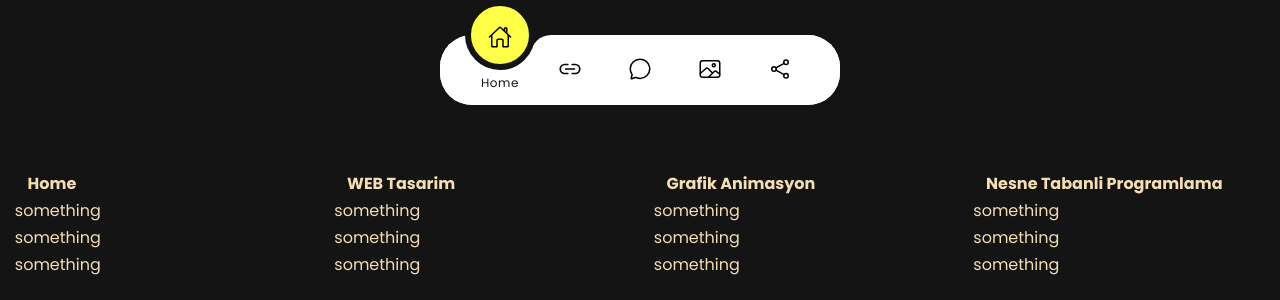
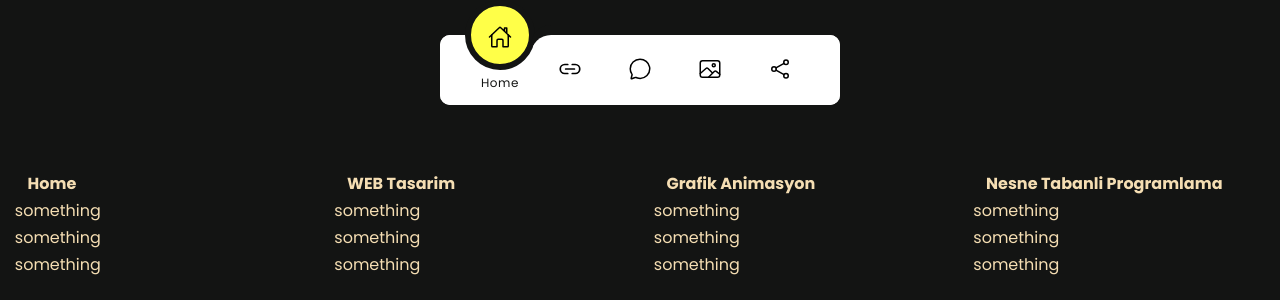
Before and after one commit to r0darz/webDevelopment4School, a PHP site: page / in a window 1280 px wide. Shown: the top 300 px of the page. Run offline with PHP 8.4, Linux system fonts and the light colour scheme; some libraries are stand-ins or nearby versions.

Commit message:
Update Navigation.css

```diff
--- a/styles/Navigation.css
+++ b/styles/Navigation.css
@@ -53,7 +53,7 @@ td{
   display: flex;
   justify-content: center;
   align-items: center;
-  border-radius: 32px;
+  border-radius: 10px;
 }
 .navigation ul {
   display: flex;
```
